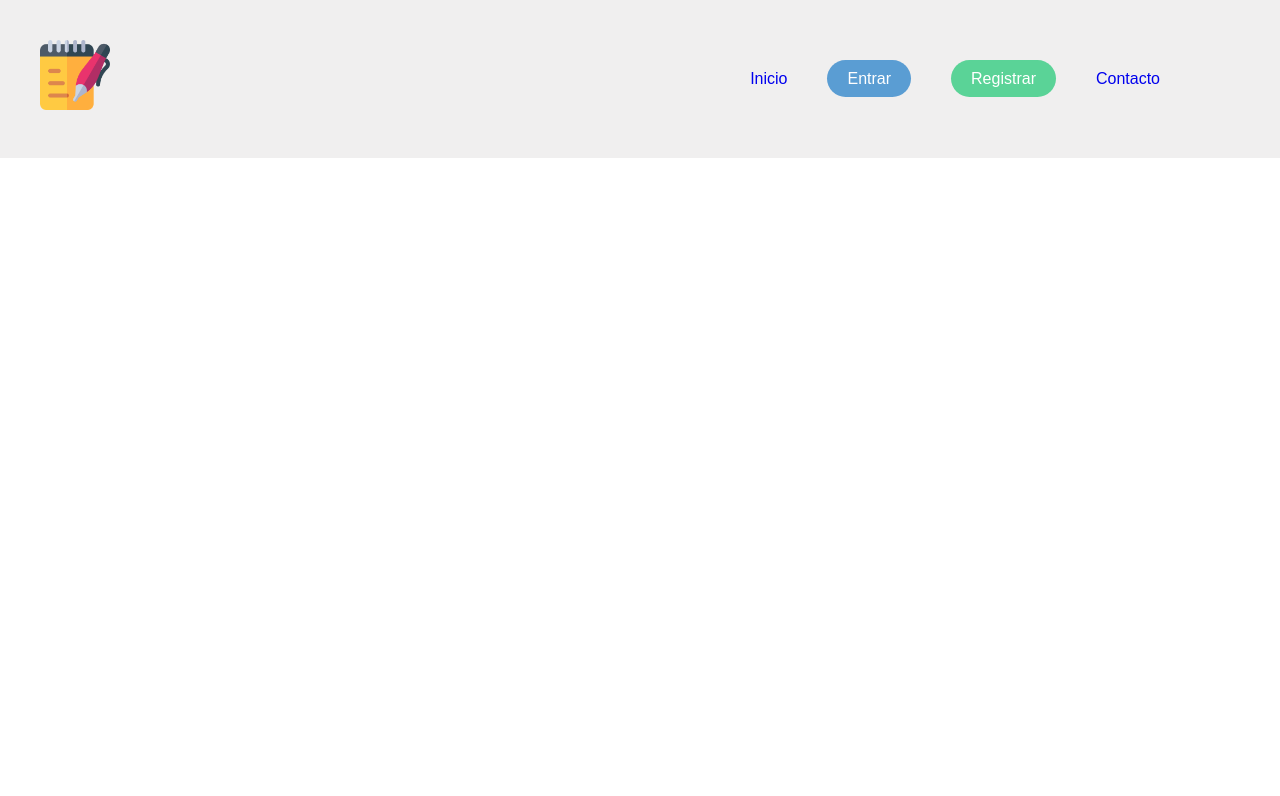
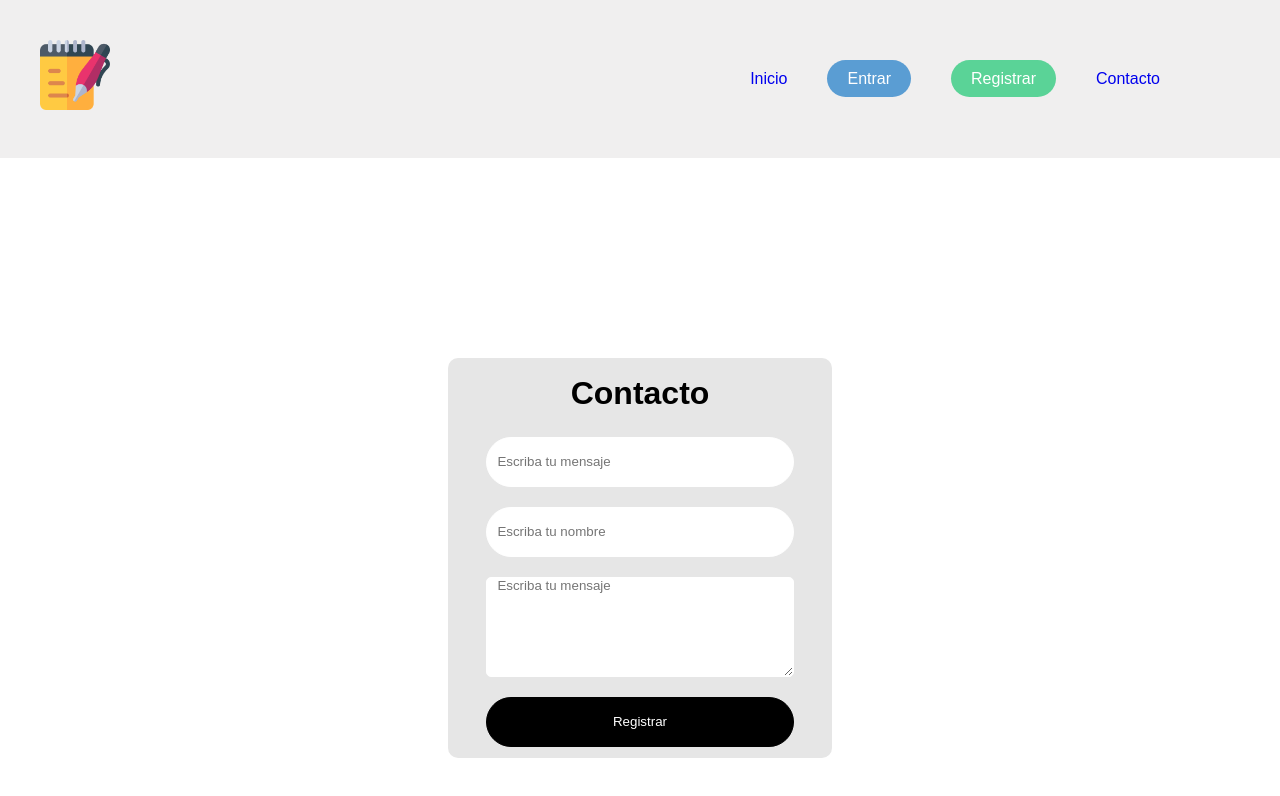
Before and after one commit to Eduvinte/front-end-vite-app-notes-with-django, a React (Vite) app: page /contact in a window 1280 px wide. Shown: the top 796 px of the page. Built offline with nearby package versions, Linux system fonts and the light colour scheme.

Commit message:
Creacion de la pagina de contacto

```diff
--- /dev/null
+++ b/src/pages/Contact.jsx
@@ -0,0 +1,30 @@
+import '../styles/contact.css'
+import { useState } from 'react'
+const Contact = () => {
+
+    const [email, setEmail] = useState('')
+    const [name, setName] = useState('')
+    const [mensaje, setMensaje] = useState('')
+
+    const handleSubmit = (e) => {
+        e.preventDefault()
+
+        console.log('Registrando...', name, email, mensaje)
+    }
+
+
+    return (
+        <div className='container-contact'>
+        <form onSubmit={(e) => handleSubmit(e)} className='form-contact'>
+          <h1 className='title-contact'>Contacto</h1>
+          <input type='text' onChange={(e) => setEmail(e.target.value)} value={email} placeholder='Escriba tu mensaje' />
+          <input type='text' onChange={(e) => setName(e.target.value)} value={name} placeholder='Escriba tu nombre' />
+
+          <textarea type='text' onChange={(e) => setMensaje(e.target.value)} value={mensaje} placeholder='Escriba tu mensaje' />
+          <button type='submit'>Registrar</button>
+        </form>
+      </div>
+    )
+}
+
+export default Contact
--- a/src/router.jsx
+++ b/src/router.jsx
@@ -5,16 +5,20 @@ import Login from './pages/Login'
 import CreateNotes from './pages/CreateNotes'
 import ProtectRoutes from './componentes/ProtectRoutes'
 import RegisterUser from './pages/RegisterUser'
+import Contact from './pages/Contact'
 
 const Router = () => {
     return (
+
     <Routes>
         <Route path='/' element={<App />} />
         <Route path='/login' element={<Login />} />
         <Route path='/create-notes' element={ <ProtectRoutes><CreateNotes /></ProtectRoutes> } />
         <Route path='/register-user' element={ <RegisterUser /> } />
+        <Route path='/contact' element={ <Contact /> } />
     </Routes>
     )
+
 }
 
 export default Router
--- /dev/null
+++ b/src/styles/contact.css
@@ -0,0 +1,70 @@
+.container-contact {
+    display: flex;
+    justify-content: center;
+    align-items: center;
+    width: 100%;
+    height: 100vh;
+}
+
+.form-contact {
+    display: flex;
+    flex-direction: column;
+
+    align-items: center;
+    justify-content: center;
+    width: 30%;
+    height: 50%;
+    background-color: rgb(230, 230, 230);
+    border-radius: 10px;
+}
+
+.form-contact input {
+    width: 80%;
+    height: 50px;
+
+    margin: 10px 0;
+    padding: 0 10px;
+    border: 1px solid #ffffff;
+    border-radius: 50px;
+}
+
+.form-contact textarea {
+    width: 80%;
+    height: 100px;
+
+    margin: 10px 0;
+    padding: 0 10px;
+    border: 1px solid #ffffff;
+    border-radius: 5px;
+}
+
+.form-contact button {
+
+    width: 80%;
+    height: 50px;
+    margin: 10px 0;
+    padding: 0 10px;
+    border: 1px solid #000;
+    background-color: #000;
+    color: #fff;
+    border-radius: 50px;
+}
+
+.form-contact button:hover {
+    background-color: #494949;
+    transition: 0.3s;
+
+    color: #fff;
+}
+
+.title-contact {
+    padding: 4%;
+}
+
+@media (max-width: 600px) {
+
+    .form-contact {
+        width: 80%;
+    }
+
+}
```
